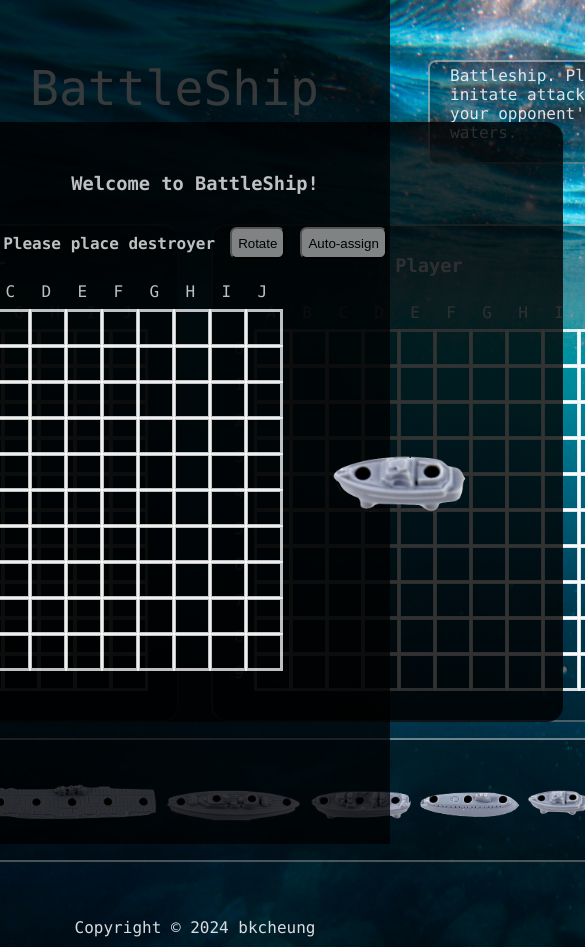
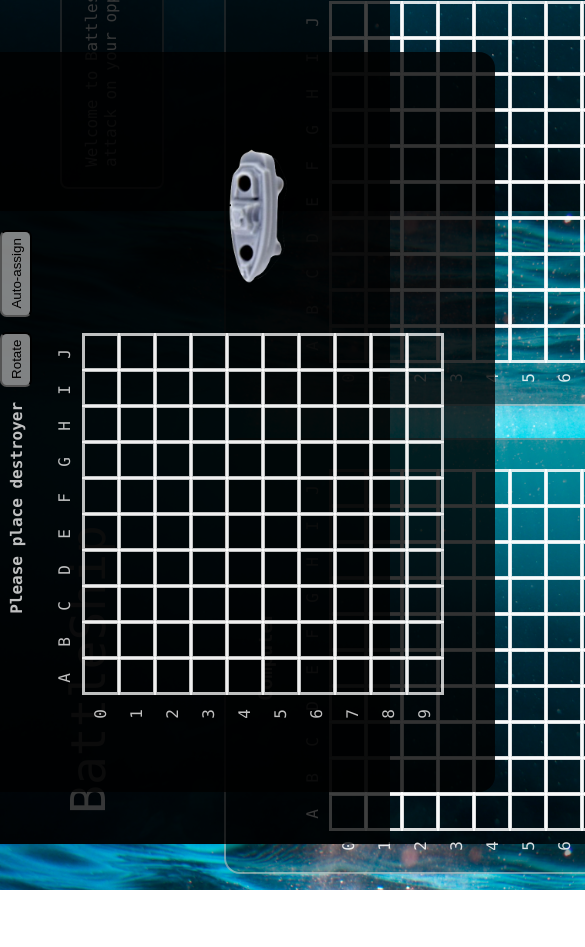
Before and after one commit to bkcheung/Battleship, a website built with webpack: page src/index.html in a window 390 px wide. Shown: the top 947 px of the page, 585 px wide, since content can reach past the window. After the commit the page ends 890 px from the top, so only its background shows below. Built offline with nearby package versions, Linux system fonts and the light colour scheme.

Commit message:
ui: force landscape for mobile

```diff
--- a/src/style.css
+++ b/src/style.css
@@ -13,6 +13,18 @@ span{
     background-size: contain;
     background-repeat: no-repeat;
     display: flex;
+}
+@media screen and (orientation: portrait) {
+    html {
+        transform: rotate(-90deg);
+        transform-origin: left top;
+        width: 100vh;
+        height: 100vw;
+        overflow-x: hidden;
+        position: absolute;
+        top: 100%;
+        left: 0;
+    }
 }
 .overlay{
     position: fixed;
```
